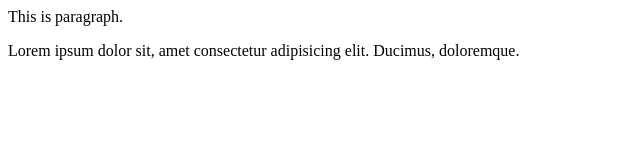
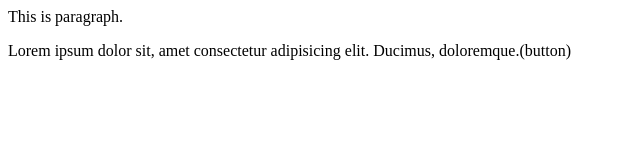
Before and after one commit to gauravfrontendproject/localRepo, a plain HTML site: page index.html in a window 1280 px wide. Shown: the full height of the page, 0-640 px from the left. Drawn offline with Linux system fonts and the light colour scheme.

```diff
--- a/index.html
+++ b/index.html
@@ -1,2 +1,2 @@
 <p>This is paragraph.</p>
-<p>Lorem ipsum dolor sit, amet consectetur adipisicing elit. Ducimus, doloremque.</p>
+<p>Lorem ipsum dolor sit, amet consectetur adipisicing elit. Ducimus, doloremque.(button)</p>
```
